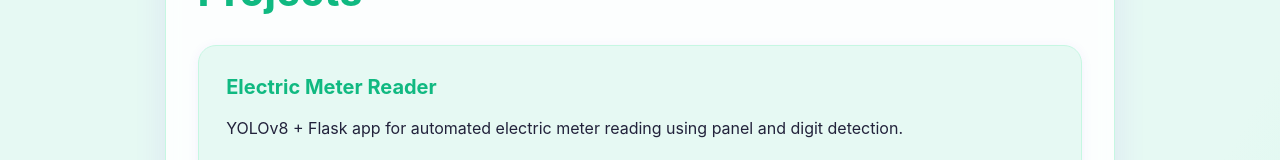
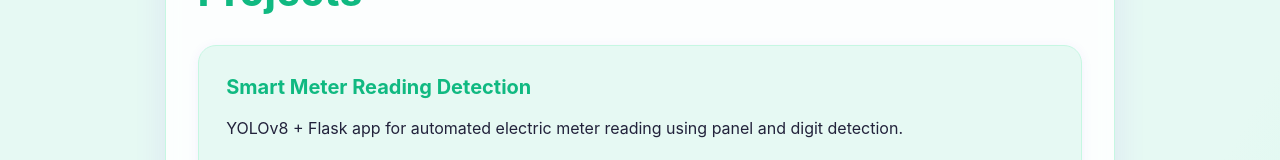
Before and after one commit to Tarx007/Apexplanet, a plain HTML site: page TASK-4/index.html in a window 1280 px wide. Shown: the part 739-899 px from the top of the page. Drawn offline with Linux system fonts and the light colour scheme.

Commit message:
index.html

```diff
--- a/TASK-4/index.html
+++ b/TASK-4/index.html
@@ -45,7 +45,7 @@
   <section id="projects" class="section projects-section">
     <h1>Projects</h1>
     <div class="project">
-      <h3>Electric Meter Reader</h3>
+      <h3>Smart Meter Reading Detection</h3>
       <p>YOLOv8 + Flask app for automated electric meter reading using panel and digit detection.</p>
       <a href="https://github.com/shkumar5-india/Smart-meter-reading-detection-Using-YOLOv8" class="project-link">View Project</a>
     </div>
```
